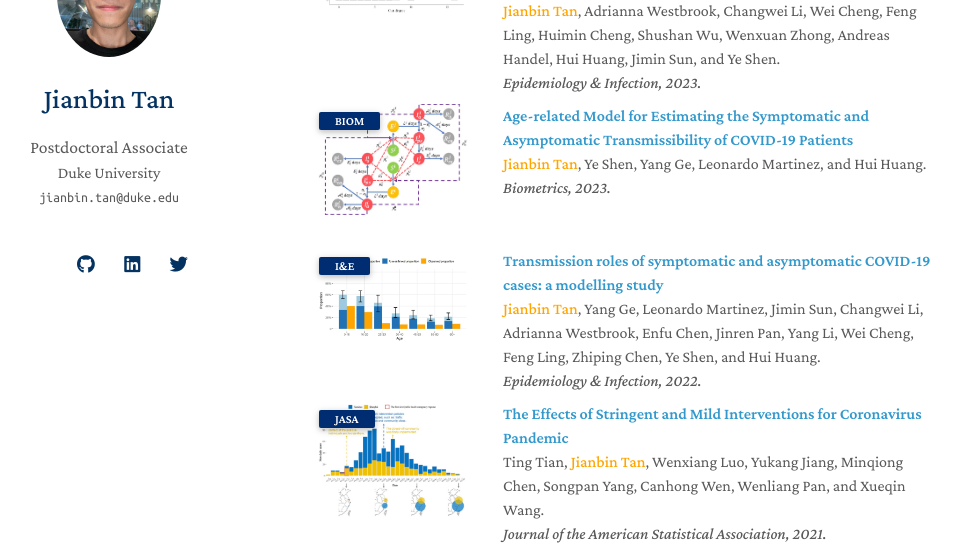
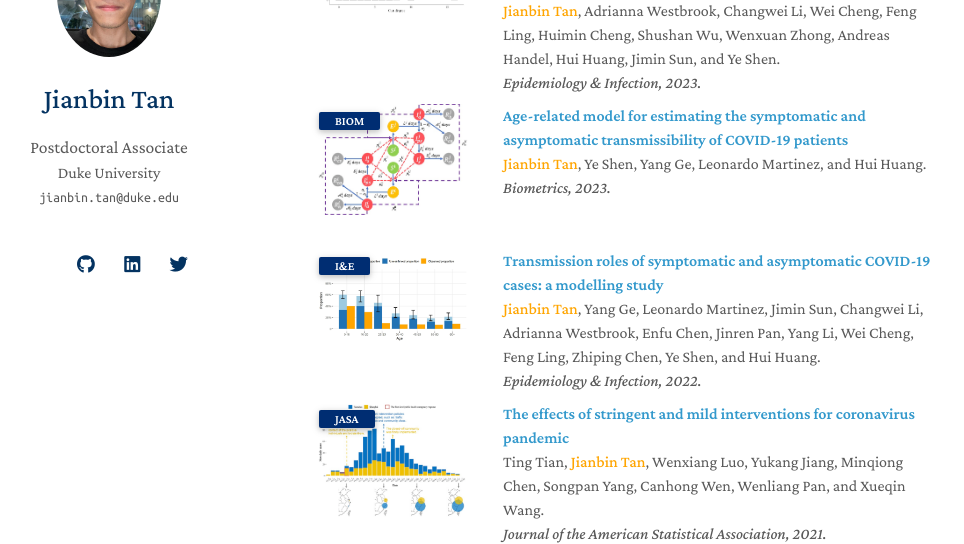
Before and after one commit to Tan-jianbin/Tan-jianbin.github.io, a Jekyll site: the page built from index.md, in a window 1280 px wide and 900 px high, scrolled down 908 px. Shown: the part 153-697 px from the top of the window, without its empty margins (167-1131 px from the left). Built offline with Jekyll 4.4.1, drawn with Linux system fonts in a browser that asks for light colours; nearby versions of some CDN libraries; a style sheet for code colours, icons or effects is not loaded; our own code applies the rules of GitHub Pages for plain Markdown files.

Commit message:
Update publications.md

```diff
--- a/_includes/publications.md
+++ b/_includes/publications.md
@@ -92,7 +92,7 @@
     <abbr class="badge">BIOM</abbr>
   </div>
   <div class="col-sm-9" style="position: relative;padding-right: 15px;padding-left: 20px;">
-    <div class="title"><a href="https://doi.org/10.1111/biom.13814">Age-related Model for Estimating the Symptomatic and Asymptomatic Transmissibility of COVID-19 Patients</a></div>
+    <div class="title"><a href="https://doi.org/10.1111/biom.13814">Age-related model for estimating the symptomatic and asymptomatic transmissibility of COVID-19 patients</a></div>
     <div class="author"> <strong><span style="color: orange;">Jianbin Tan</span></strong>, Ye Shen, Yang Ge, Leonardo Martinez, and Hui Huang.</div>
     <div class="periodical"><em> Biometrics, 2023.</em></div>
   </div>
@@ -125,7 +125,7 @@
     <abbr class="badge">JASA</abbr>
   </div>
   <div class="col-sm-9" style="position: relative;padding-right: 15px;padding-left: 20px;">
-    <div class="title"><a href="https://doi.org/10.1080/01621459.2021.1897015">The Effects of Stringent and Mild Interventions for Coronavirus Pandemic</a></div>
+    <div class="title"><a href="https://doi.org/10.1080/01621459.2021.1897015">The effects of stringent and mild interventions for coronavirus pandemic</a></div>
     <div class="author">Ting Tian, <strong><span style="color: orange;">Jianbin Tan</span></strong>, Wenxiang Luo, Yukang Jiang, Minqiong Chen, Songpan Yang, Canhong Wen, Wenliang Pan, and Xueqin Wang.</div>
     <div class="periodical"><em> Journal of the American Statistical Association, 2021.</em></div>
   </div>
```
